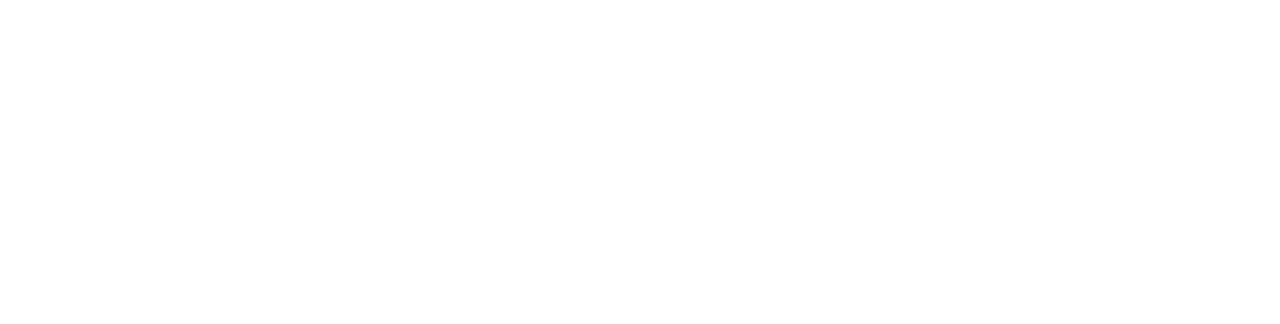
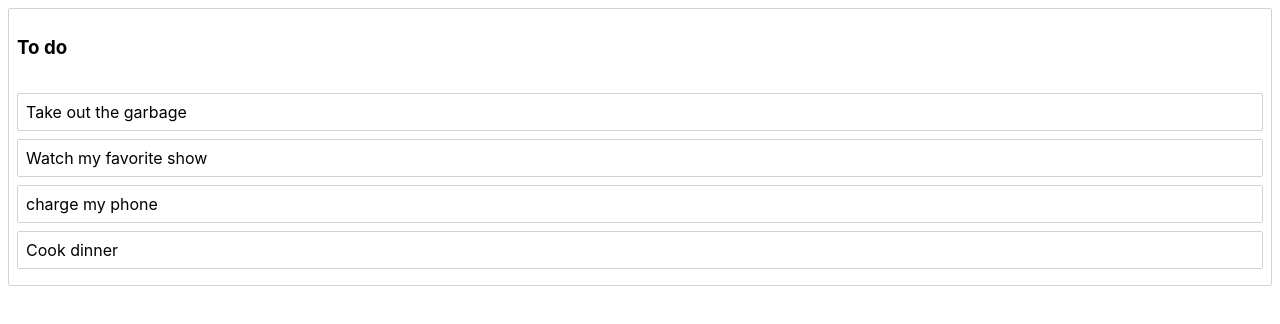
Before and after one commit to DirtyRonin/Setlist, a React (Create React App) app in the folder setlist/: page / in a window 1280 px wide. Shown: the top 324 px of the page. Built offline with nearby package versions, Linux system fonts and the light colour scheme.

Commit message:
added react-beautiful-dnd

```diff
--- a/setlist/package.json
+++ b/setlist/package.json
@@ -9,11 +9,14 @@
     "@types/jest": "^24.9.0",
     "@types/node": "^12.12.24",
     "@types/react": "^16.9.17",
+    "@types/react-beautiful-dnd": "^11.0.4",
     "@types/react-dom": "^16.9.4",
     "react": "^16.12.0",
     "react-beautiful-dnd": "^12.2.0",
     "react-dom": "^16.12.0",
     "react-scripts": "3.3.0",
+    "reset-css": "^5.0.1",
+    "styled-components": "^5.0.0",
     "typescript": "^3.7.5"
   },
   "scripts": {
@@ -36,5 +39,8 @@
       "last 1 firefox version",
       "last 1 safari version"
     ]
+  },
+  "devDependencies": {
+    "@types/styled-components": "^4.4.2"
   }
 }
--- a/setlist/src/App.tsx
+++ b/setlist/src/App.tsx
@@ -1,22 +1,63 @@
-import React from 'react';
-import logo, { ReactComponent } from './logo.svg';
-import './App.css';
-import { HashTable, task, column, dndList, initialData } from './static/initial-data';
+import React from "react";
+
+import { DragDropContext, DropResult } from "react-beautiful-dnd";
+
+import { initialData } from "./static/initial-data";
+import SetlistColumn from "./components/setlistColumn";
+import { dndList } from "./models/DndListModels";
 
 export interface IAppState extends dndList {}
 
 export class App extends React.Component<{}, IAppState> {
+    readonly state: IAppState;
 
-  readonly state: IAppState
-  constructor(){
-    super({});
+    constructor() {
+        super({});
 
-    this.state = initialData
-  }
+        this.state = initialData;
+        this.onDragEnd = this.onDragEnd.bind(this);
+    }
 
-  render () {
-    return (<div></div>
+    render() {
+        return (
+            <DragDropContext onDragEnd={this.onDragEnd}>
+                {this.state.columnOrder.map(columnId => {
+                    const column = this.state.columns[columnId];
+                    const tasks = column.taskIds.map(taskId => this.state.tasks[taskId]);
 
-    );
-  }
+                    return <SetlistColumn key={columnId} column={column} tasks={tasks} />;
+                })}
+            </DragDropContext>
+        );
+    }
+
+    private onDragEnd(result: DropResult):void {
+        const { destination, source, draggableId } = result;
+
+        if (!destination || (destination.droppableId === source.droppableId && destination.index === source.index)) {
+            return;
+        }
+
+        console.log(this.state);
+
+        const column = this.state.columns[source.droppableId];
+        const newTasksIds = Array.from(column.taskIds);
+        newTasksIds.splice(source.index, 1);
+        newTasksIds.splice(destination.index, 0, draggableId);
+
+        const newColumn = {
+            ...column,
+            taskIds: newTasksIds
+        };
+
+        const newState = {
+            ...this.state,
+            columns: {
+                ...this.state.columns,
+                [newColumn.id]: newColumn
+            }
+        };
+
+        this.setState(newState);
+    }
 }
--- /dev/null
+++ b/setlist/src/components/setlistColumn.tsx
@@ -0,0 +1,52 @@
+import React from "react";
+
+import { Droppable } from "react-beautiful-dnd";
+
+import { column, task } from "../models/DndListModels";
+import styled from "styled-components";
+import SetlistTask from "./setlistTask";
+
+export interface ISetlistColumnProps {
+    column: column;
+    tasks: task[];
+}
+
+const Container = styled.div`
+    margin: 8px;
+    border: 1px solid lightgrey;
+    border-radius: 2px;
+`;
+
+const Title = styled.h3`
+    padding: 8px;
+`;
+const TaskList = styled.div`
+    padding: 8px;
+`;
+
+export default class SetlistColumn extends React.Component<ISetlistColumnProps> {
+    constructor(props: ISetlistColumnProps) {
+        super(props);
+    }
+
+    render() {
+        return (
+            <Container>
+                <Title>{this.props.column.title}</Title>
+                <Droppable droppableId={this.props.column.id}>
+                    {(provided) => (
+                       <TaskList
+                       ref = {provided.innerRef}
+                           {...provided.droppableProps}
+                       >
+                           {this.props.tasks.map((task, index) => (
+                               <SetlistTask key={task.id} task={task} index={index} />
+                           ))}
+                           {provided.placeholder}
+                       </TaskList>
+                    )}
+                </Droppable>
+            </Container>
+        );
+    }
+}
--- /dev/null
+++ b/setlist/src/components/setlistTask.tsx
@@ -0,0 +1,37 @@
+import React from "react";
+
+import styled from "styled-components";
+import { Draggable } from "react-beautiful-dnd";
+
+import { task } from "../models/DndListModels";
+
+export interface ISetlistTaskProps {
+    task: task;
+    index: number;
+}
+
+const Container = styled.div`
+    border: 1px solid lightgrey;
+    border-radius: 2px;
+    padding: 8px;
+    margin-bottom: 8px;
+    background-color: white;
+`;
+
+export default class SetlistTask extends React.Component<ISetlistTaskProps, {}> {
+    constructor(props: ISetlistTaskProps) {
+        super(props);
+    }
+
+    render() {
+        return (
+            <Draggable draggableId={this.props.task.id} index={this.props.index}>
+                {provided => (
+                    <Container {...provided.draggableProps} {...provided.dragHandleProps} ref={provided.innerRef}>
+                        {this.props.task.content}
+                    </Container>
+                )}
+            </Draggable>
+        );
+    }
+}
--- /dev/null
+++ b/setlist/src/models/DndListModels.ts
@@ -0,0 +1,19 @@
+export interface HashTable<T> {
+    [key:string]: T;
+}
+
+export type task = {
+    id: string
+    content: string
+}
+export type column = {
+    id: string
+    title: string
+    taskIds: string[]
+}
+
+export interface dndList {
+    tasks: HashTable<task>
+    columns: HashTable<column>
+    columnOrder: string[]
+}
--- a/setlist/src/static/initial-data.ts
+++ b/setlist/src/static/initial-data.ts
@@ -1,23 +1,4 @@
-
-export interface HashTable<T> {
-    [key:string]: T;
-}
-
-export type task = {
-    id: string
-    content: string
-}
-export type column = {
-    id: string
-    title: string
-    taskIds: string[]
-}
-
-export interface dndList {
-    tasks: HashTable<task>
-    columns: HashTable<column>
-    columnOrder: string[]
-}
+import { dndList } from "../models/DndListModels";
 
 export const initialData: dndList = {
     tasks: {
@@ -32,7 +13,6 @@
             title: 'To do',
             taskIds: ['task-1', 'task-2', 'task-3', 'task-4']
         }
-
     },
     columnOrder: ['column-1']
 };
```
Also changed, not shown: 1 other file (tests, documents, lock files or other folders).
